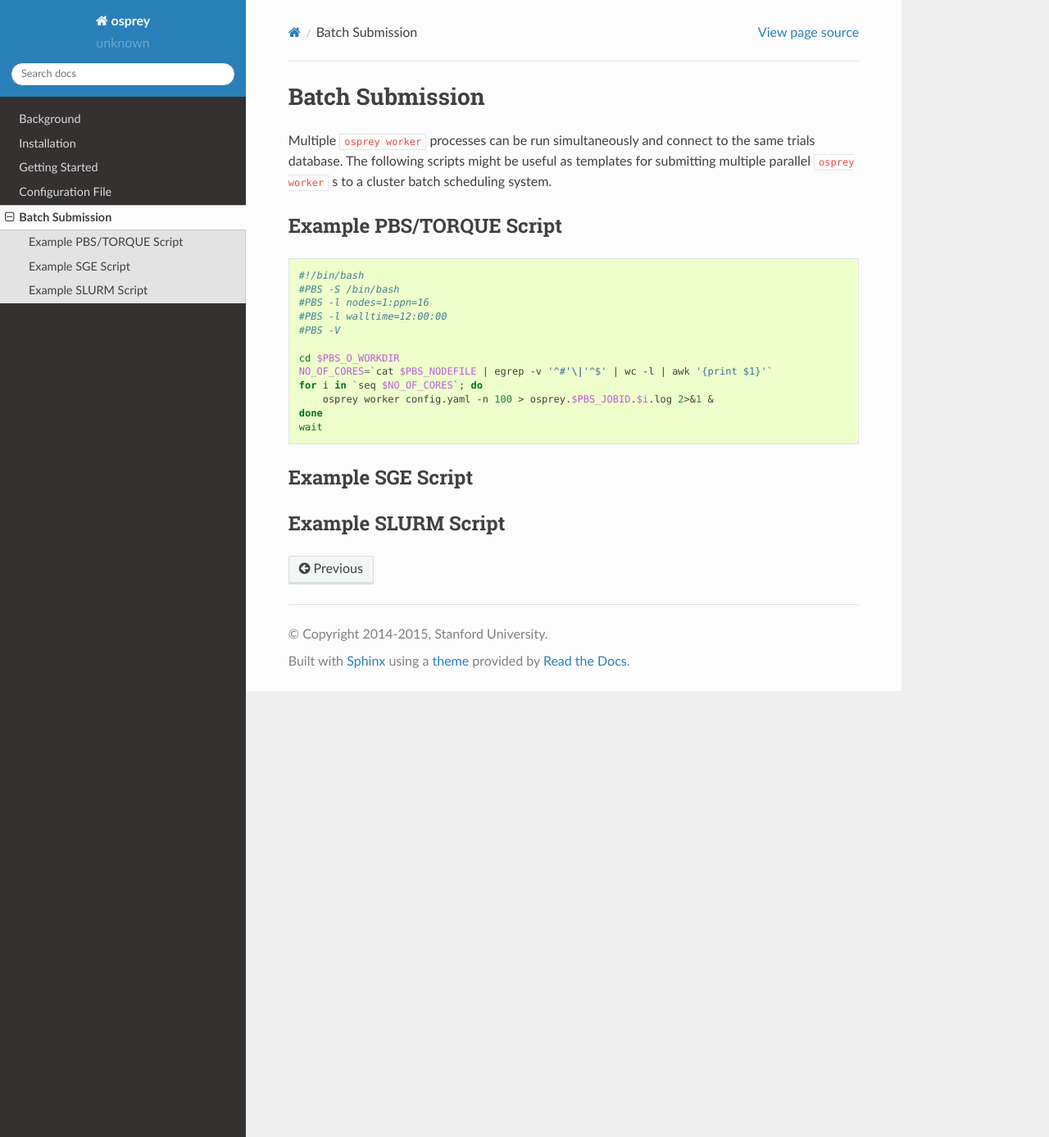
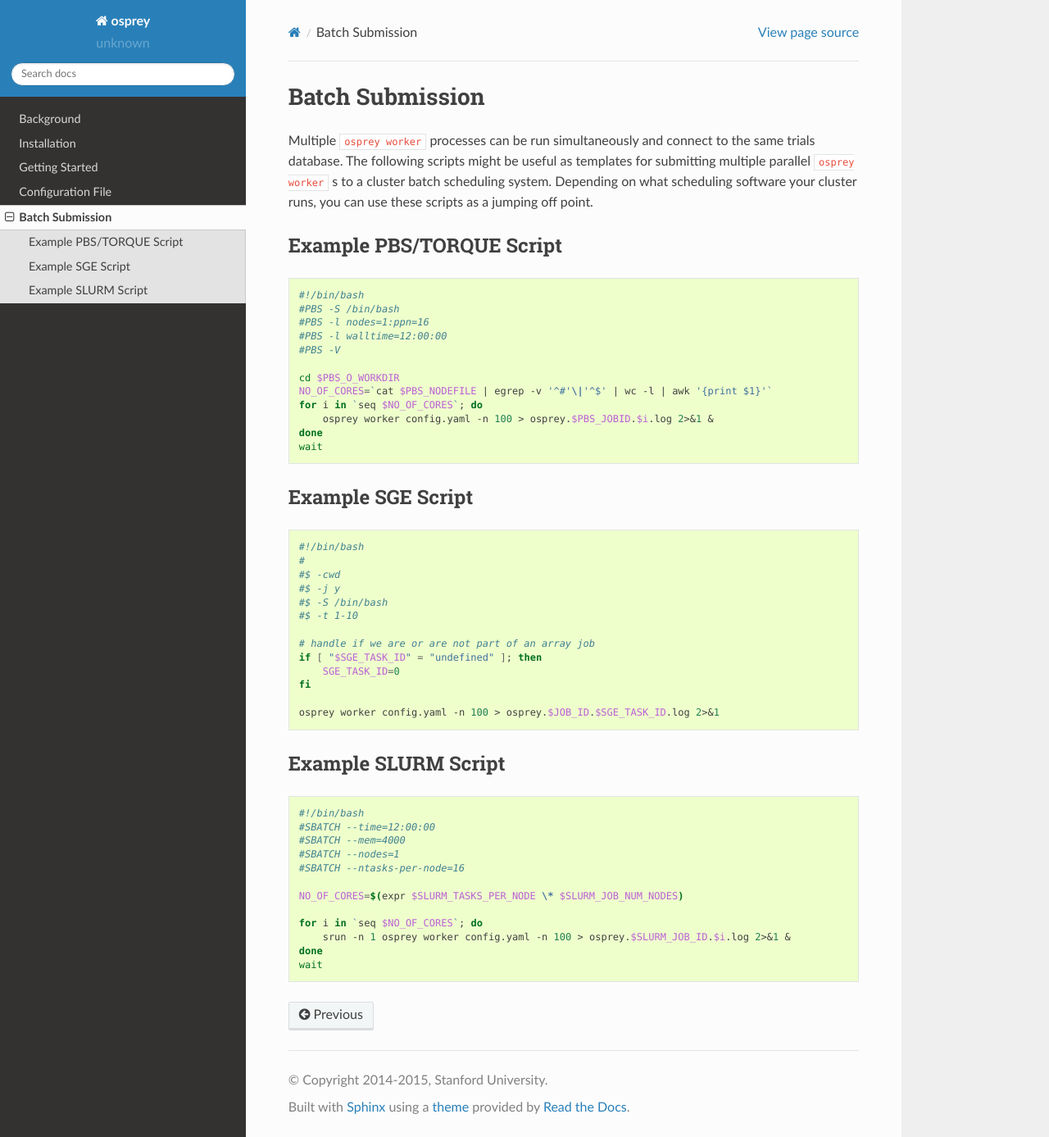
Before and after one commit to msmbuilder/osprey, a Sphinx documentation site: the page built from docs/batch_submission.rst, in a window 1280 px wide and 1387 px high. Shown: the whole window at 82% size. Built offline with Sphinx 7.4.7 and the Read the Docs theme 2.0.0, drawn with Linux system fonts in a browser that asks for light colours.

Commit message:
More job script examples

```diff
--- a/docs/batch_submission.rst
+++ b/docs/batch_submission.rst
@@ -4,7 +4,9 @@ Batch Submission
 Multiple ``osprey worker`` processes can be run simultaneously and connect
 to the same trials database. The following scripts might be useful as templates
 for submitting multiple parallel ``osprey worker`` s to a cluster batch scheduling
-system.
+system. Depending on what scheduling software your cluster runs, you can use these
+scripts as a jumping off point.
+
 
 Example PBS/TORQUE Script
 -------------------------
@@ -27,5 +29,37 @@ Example PBS/TORQUE Script
 Example SGE Script
 ------------------
 
+.. code-block:: bash
+
+    #!/bin/bash
+    #
+    #$ -cwd
+    #$ -j y
+    #$ -S /bin/bash
+    #$ -t 1-10
+
+    # handle if we are or are not part of an array job
+    if [ "$SGE_TASK_ID" = "undefined" ]; then
+        SGE_TASK_ID=0
+    fi
+
+    osprey worker config.yaml -n 100 > osprey.$JOB_ID.$SGE_TASK_ID.log 2>&1
+
+
 Example SLURM Script
 --------------------
+
+.. code-block:: bash
+
+    #!/bin/bash
+    #SBATCH --time=12:00:00
+    #SBATCH --mem=4000
+    #SBATCH --nodes=1
+    #SBATCH --ntasks-per-node=16
+
+    NO_OF_CORES=$(expr $SLURM_TASKS_PER_NODE \* $SLURM_JOB_NUM_NODES)
+
+    for i in `seq $NO_OF_CORES`; do
+        srun -n 1 osprey worker config.yaml -n 100 > osprey.$SLURM_JOB_ID.$i.log 2>&1 &
+    done
+    wait
```
